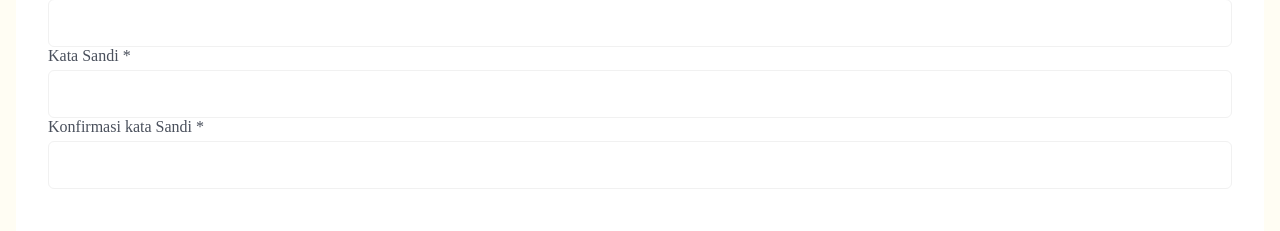
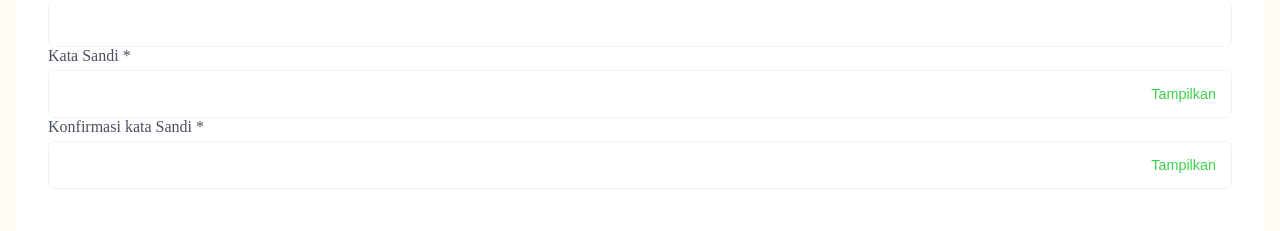
Before and after one commit to aryando/mission1A, a React (Vite) app: page /Register in a window 1280 px wide. Shown: the part 470-701 px from the top of the page. Built offline with nearby package versions, Linux system fonts and the light colour scheme.

Commit message:
update route

```diff
--- a/src/components/FormInput.jsx
+++ b/src/components/FormInput.jsx
@@ -1,14 +1,30 @@
+import { useState } from "react";
+
 export default function FormInput({ id, label, type = "text", register, errors, validate }) {
+    const [show, setShow] = useState(false);
+    const isPassword = type === "password";
     return (
         <div className="form">
             <label htmlFor={id}>
                 {label} <span className="red-start">*</span>
             </label>
-            <input
-                type={type}
-                id={id}
-                {...register(id, { required: `${label} wajib diisi`, validate })}
+
+            <div className="password-wrapper">
+                <input
+                   type={isPassword && show ? "text" : type}
+                   id={id}
+                   {...register(id, { required: `${label} wajib diisi`, validate })}
                 />
+                {isPassword && (
+                    <button
+                        type="button"
+                        className="toggle-password"
+                        onClick={() => setShow((prev) => !prev)}
+                    >
+                        {show ? "Sembunyikan" : "Tampilkan"}
+                    </button>
+                )}
+            </div>
 
             {errors[id] && <p className="error">{errors[id].message}</p>}
         </div>
--- a/src/routes.jsx
+++ b/src/routes.jsx
@@ -8,7 +8,7 @@ export default function AppRoutes() {
     return (
         <Router>
             <Routes>
-                <Route path="/login" element={<Home />} />
+                <Route path="/" element={<Home />} />
                 <Route path="/Beranda" element={<Beranda />} />
                 <Route path="/Register" element={<Register />} />
             </Routes>
```
